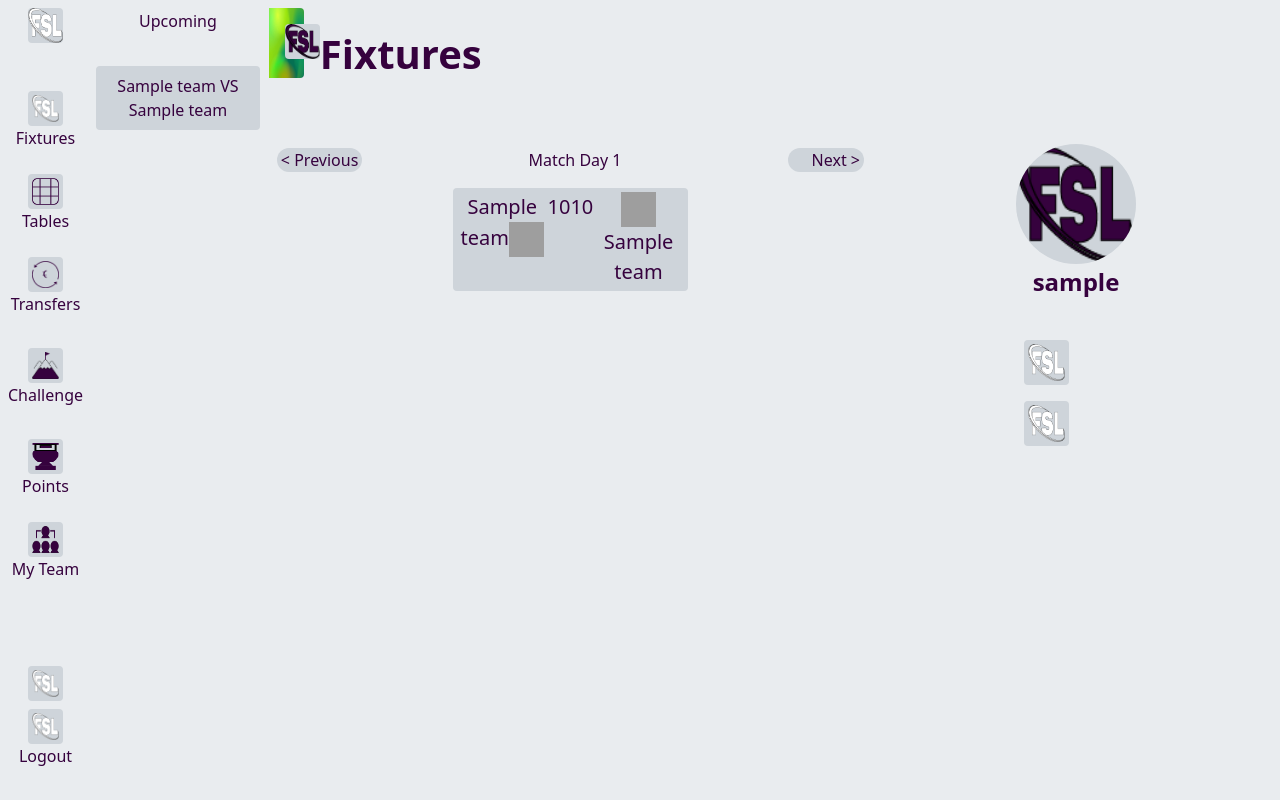
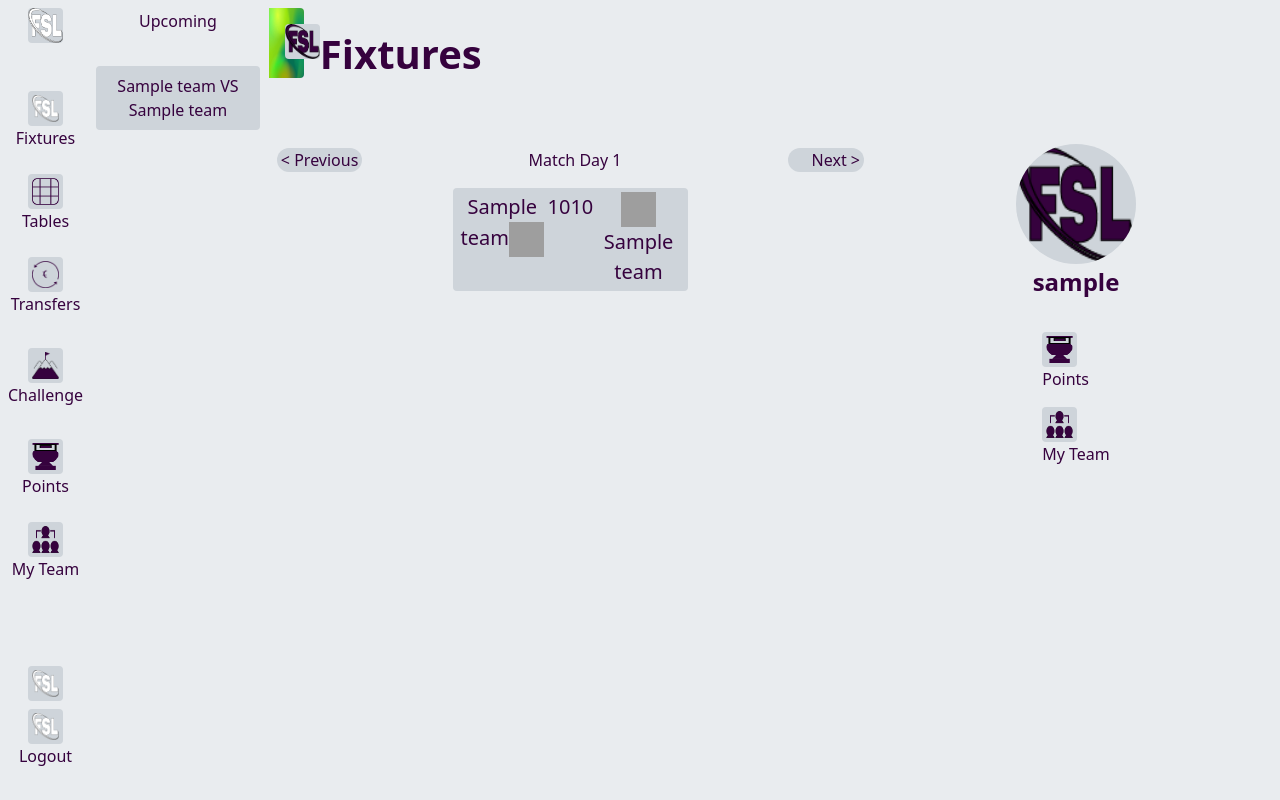
Before and after one commit to TR1432/FSL, a Flask app: page /fixtures in a window 1280 px wide. Run offline with Flask 3, Linux system fonts and the light colour scheme; the visitor is signed in with stand-in values (Sample User, id 1); tables that the repository leaves empty hold one stand-in row (values such as "Sample post"); some libraries are stand-ins or nearby versions; grey boxes are pictures that could not be loaded.

Commit message:
Update Fixtures.html

```diff
--- a/templates/Fixtures.html
+++ b/templates/Fixtures.html
@@ -50,8 +50,14 @@
             <p class="fw-bolder fs-4">{{user.username}}</p>
             <p class="fw-normal fs-6">{{user.team_name}}</p>
             <div>
-                <img class="p-1 bg-sec rounded m-2" src="{{ url_for('static', filename='1x/Asset 1.png') }}" alt="" width="45" height="45">
-                <img class="p-1 bg-sec rounded m-2" src="{{ url_for('static', filename='1x/Asset 1.png') }}" alt="" width="45" height="45">
+            <a class=" text-decoration-none mb-2" href="/points">
+                <img class="p-1 bg-sec rounded" src="{{ url_for('static', filename='1x/point.png') }}" alt="Points" width="35" height="35">
+                <p class="fs-6">Points</p>
+            </a>
+            <a class=" text-decoration-none mb-2" href="/myteam">
+                <img class="p-1 bg-sec rounded" src="{{ url_for('static', filename='1x/team.png') }}" alt="My Team" width="35" height="35">
+                <p class="fs-6">My Team</p>
+            </a>
             </div>
         </div>
     </div>
```
